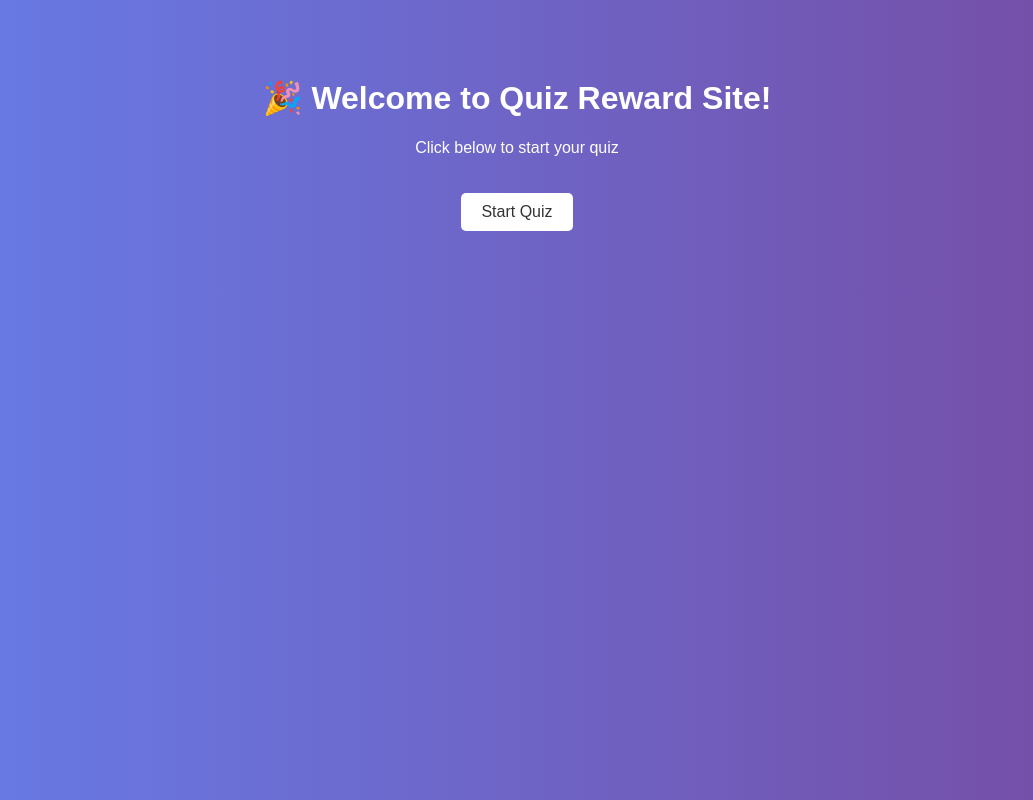
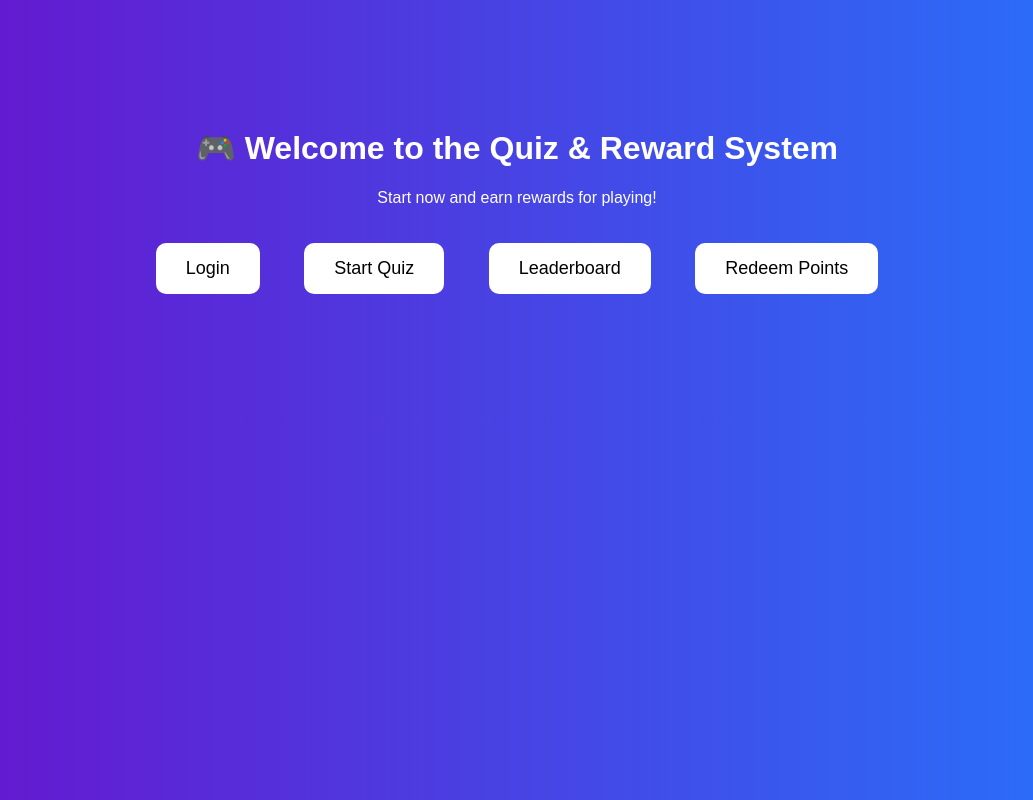
Before and after one commit to garv11258/quiz-reward-site, a plain HTML site: page index.html in a window 1280 px wide. Shown: the whole page, without its empty margins (123-1156 px from the left). Drawn offline with Linux system fonts and the light colour scheme.

Commit message:
Update index.html

```diff
--- a/index.html
+++ b/index.html
@@ -1,29 +1,33 @@
 <!DOCTYPE html>
 <html>
 <head>
-    <title>Welcome to My Quiz Site</title>
+  <title>Quiz Reward Site</title>
   <style>
     body {
-        font-family: sans-serif;
-        background: linear-gradient(to right, #667eea, #764ba2);
+      background: linear-gradient(to right, #6a11cb, #2575fc);
       color: white;
       text-align: center;
-        padding: 50px;
+      padding: 100px;
+      font-family: Arial;
     }
     a {
       display: inline-block;
-        margin-top: 20px;
+      padding: 15px 30px;
+      margin: 20px;
       background: white;
-        color: #333;
-        padding: 10px 20px;
+      color: black;
       text-decoration: none;
-        border-radius: 5px;
+      border-radius: 10px;
+      font-size: 18px;
     }
   </style>
 </head>
 <body>
-    <h1>🎉 Welcome to Quiz Reward Site!</h1>
-    <p>Click below to start your quiz</p>
-    <a href="quiz-play.html">Start Quiz</a>
+  <h1>🎮 Welcome to the Quiz & Reward System</h1>
+  <p>Start now and earn rewards for playing!</p>
+  <a href="login.html">Login</a>
+  <a href="quiz-topics.html">Start Quiz</a>
+  <a href="leaderboard.html">Leaderboard</a>
+  <a href="redeem.html">Redeem Points</a>
 </body>
 </html>
```
Lines whose indentation alone changed are shown as unchanged.
